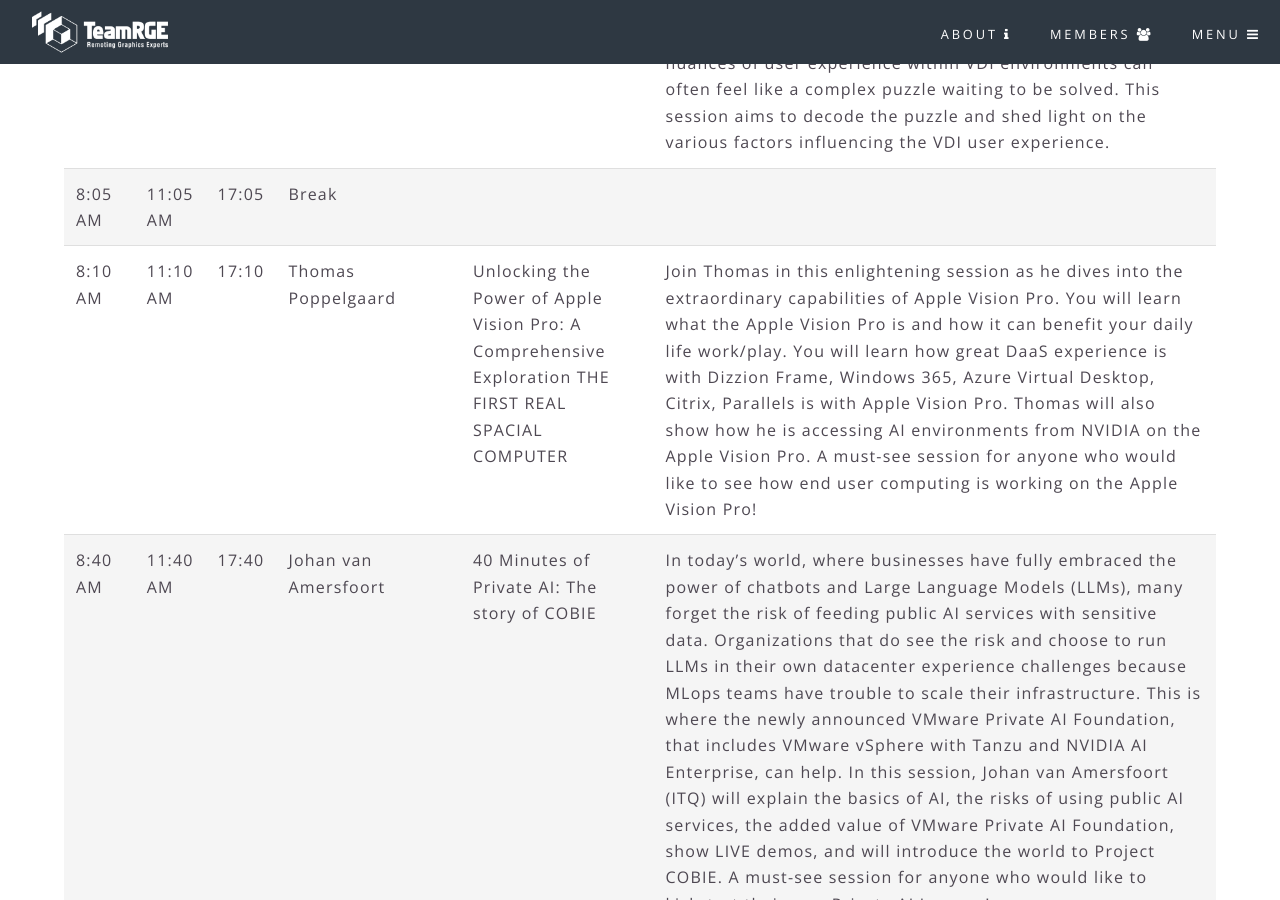
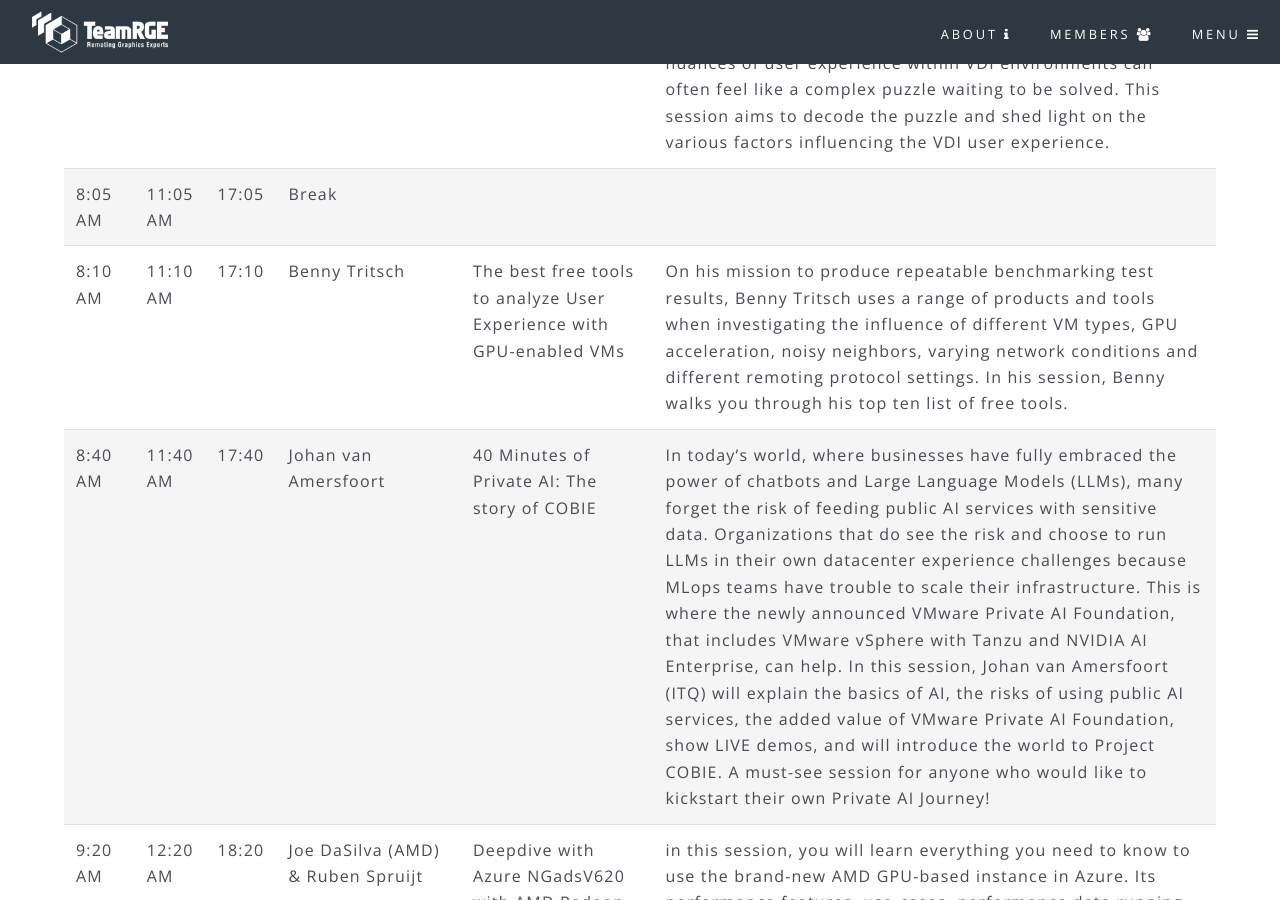
Before and after one commit to TeamRGE/teamrge-website, a Jekyll site: the page built from events.html, in a window 1280 px wide and 900 px high, scrolled down 1428 px. Built offline with Jekyll 4.4.1, drawn with Linux system fonts in a browser that asks for light colours; some of the changed text lies outside the part shown.

Commit message:
Change in agenda

```diff
--- a/events.html
+++ b/events.html
@@ -65,9 +65,9 @@
         <td>8:10 AM</td>
         <td>11:10 AM</td>
         <td>17:10</td>
-        <td width="235">Thomas Poppelgaard</td>
-        <td width="227">Unlocking the Power of Apple Vision Pro: A Comprehensive Exploration THE FIRST REAL SPACIAL COMPUTER</td>
-        <td width="925">Join Thomas in this enlightening session as he dives into the extraordinary capabilities of Apple Vision Pro. You will learn what the Apple Vision Pro is and how it can benefit your daily life work/play. You will learn how great DaaS experience is with Dizzion Frame, Windows 365, Azure Virtual Desktop, Citrix, Parallels is with Apple Vision Pro. Thomas will also show how he is accessing AI environments from NVIDIA on the Apple Vision Pro. A must-see session for anyone who would like to see how end user computing is working on the Apple Vision Pro!</td>
+        <td width="235">Benny Tritsch</td>
+        <td width="227">The best free tools to analyze User Experience with GPU-enabled VMs</td>
+        <td width="925">On his mission to produce repeatable benchmarking test results, Benny Tritsch uses a range of products and tools when investigating the influence of different VM types, GPU acceleration, noisy neighbors, varying network conditions and different remoting protocol settings. In his session, Benny walks you through his top ten list of free tools.</td>
     </tr>
 
     <tr>
@@ -138,9 +138,9 @@
         <td>11:50 AM</td>
         <td>2:50 PM</td>
         <td>20:50</td>
-        <td width="235">Benny Tritsch</td>
-        <td width="227">The best free tools to analyze User Experience with GPU-enabled VMs</td>
-        <td width="925">On his mission to produce repeatable benchmarking test results, Benny Tritsch uses a range of products and tools when investigating the influence of different VM types, GPU acceleration, noisy neighbors, varying network conditions and different remoting protocol settings. In his session, Benny walks you through his top ten list of free tools.</td>
+        <td width="235">Thomas Poppelgaard</td>
+        <td width="227">Unlocking the Power of Apple Vision Pro: A Comprehensive Exploration THE FIRST REAL SPACIAL COMPUTER</td>
+        <td width="925">Join Thomas in this enlightening session as he dives into the extraordinary capabilities of Apple Vision Pro. You will learn what the Apple Vision Pro is and how it can benefit your daily life work/play. You will learn how great DaaS experience is with Dizzion Frame, Windows 365, Azure Virtual Desktop, Citrix, Parallels is with Apple Vision Pro. Thomas will also show how he is accessing AI environments from NVIDIA on the Apple Vision Pro. A must-see session for anyone who would like to see how end user computing is working on the Apple Vision Pro!</td>
     </tr>
     <tr>
         <td>12:20 AM</td>
```
